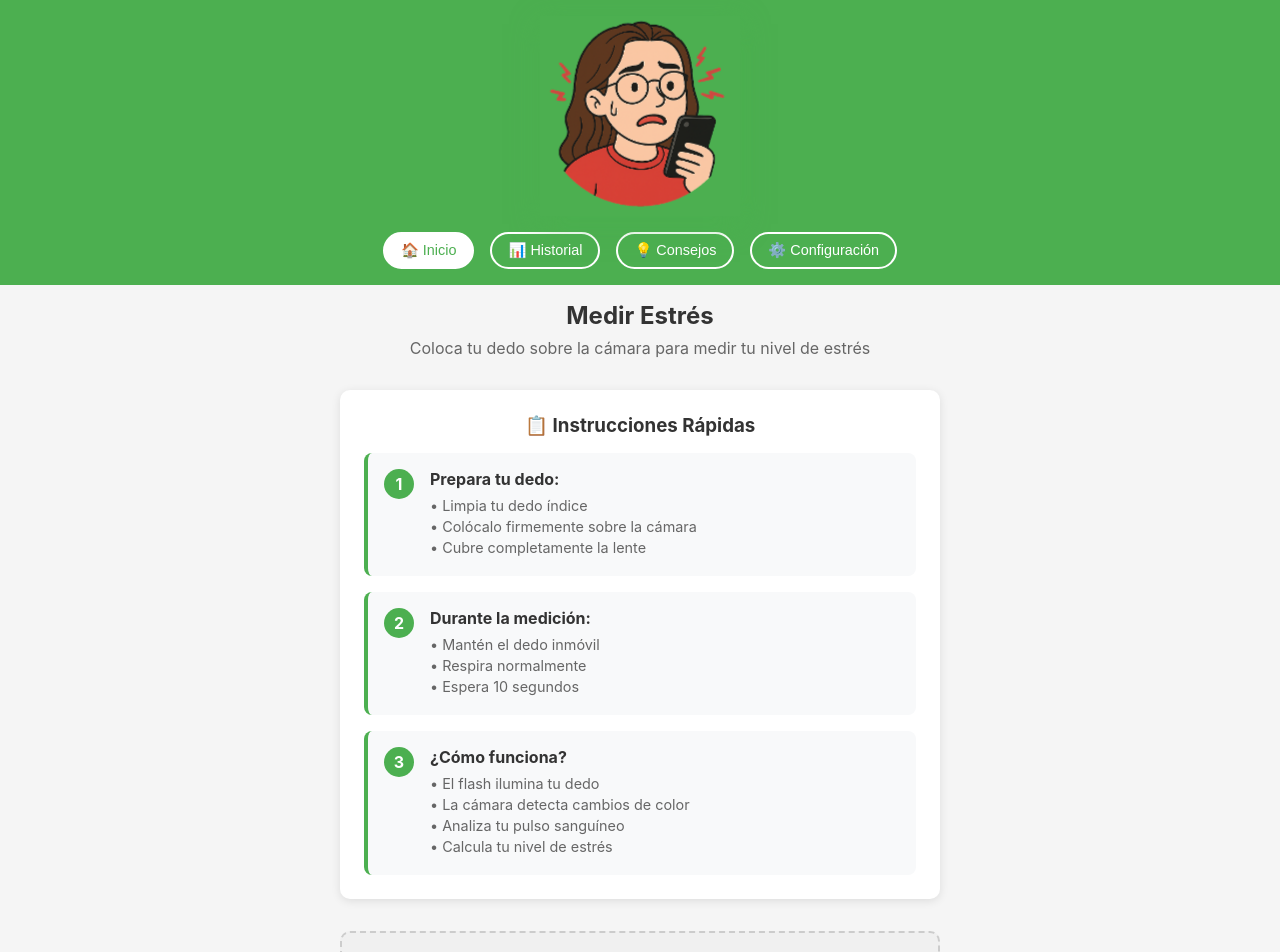
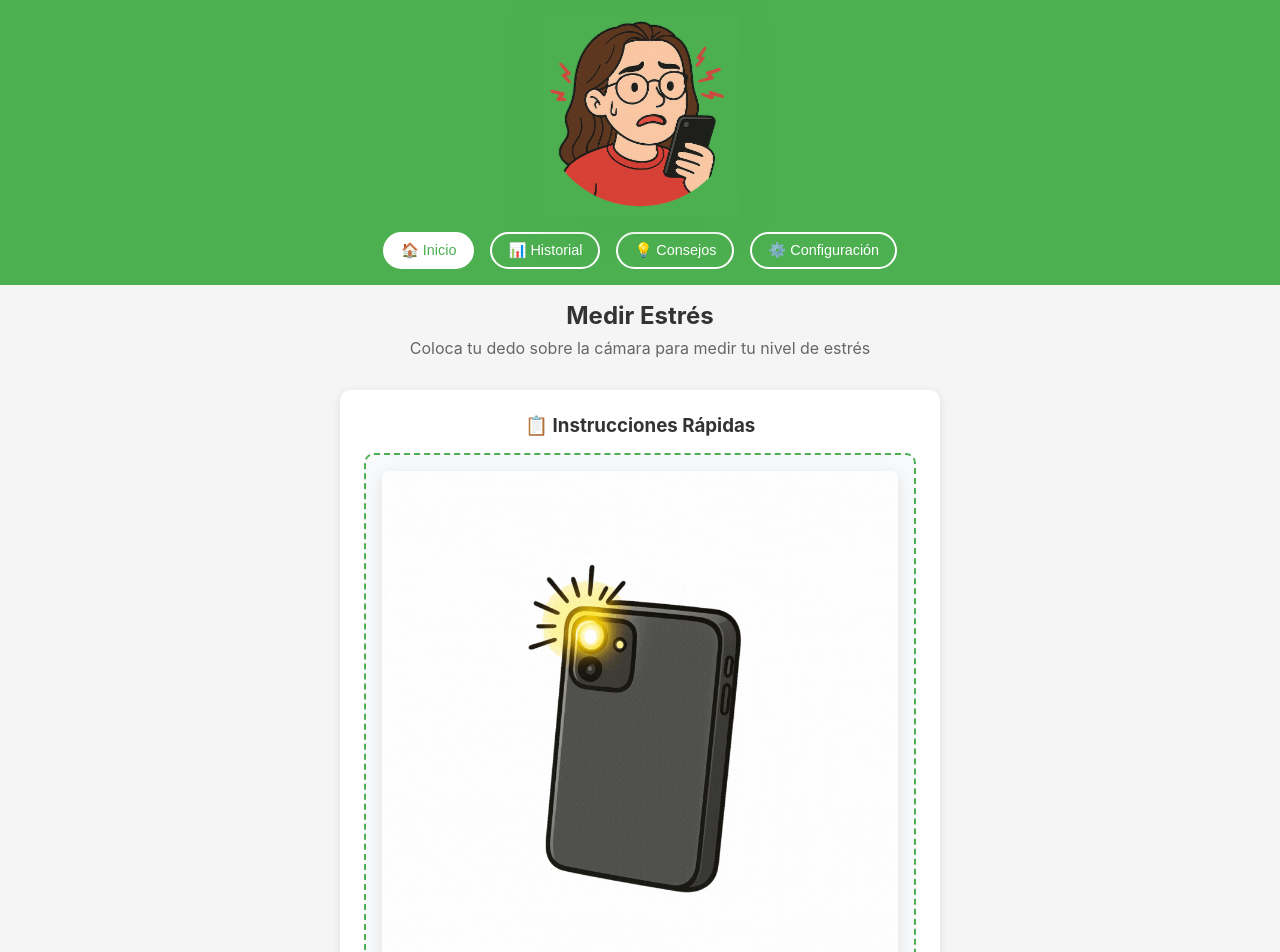
Before and after one commit to jortecs/Medidor-de-estres, a React (Create React App) app: page / in a window 1280 px wide. Shown: the top 952 px of the page. Built offline with nearby package versions, Linux system fonts and the light colour scheme.

Commit message:
Agregado GIF instructivo en las instrucciones

```diff
--- a/src/App.css
+++ b/src/App.css
@@ -165,6 +165,23 @@ body {
   color: #333;
   margin-bottom: 1rem;
   text-align: center;
+}
+
+.instruction-demo {
+  display: flex;
+  justify-content: center;
+  margin-bottom: 1.5rem;
+  padding: 1rem;
+  background-color: #f8f9fa;
+  border-radius: 10px;
+  border: 2px dashed #4CAF50;
+}
+
+.instruction-gif {
+  max-width: 100%;
+  height: auto;
+  border-radius: 8px;
+  box-shadow: 0 4px 15px rgba(0, 0, 0, 0.1);
 }
 
 .instruction-steps {
--- a/src/App.js
+++ b/src/App.js
@@ -1,6 +1,7 @@
 import React, { useState, useEffect, useRef } from 'react';
 import './App.css';
 import stressDetectorLogo from './assets/logo.png';
+import phoneFlashGif from './assets/phoneflash.gif';
 
 const LoadingScreen = () => (
   <div className="loading-container">
@@ -299,6 +300,13 @@ const HomeScreen = () => {
 
       <div className="instructions-container">
         <h3>📋 Instrucciones Rápidas</h3>
+        <div className="instruction-demo">
+          <img
+            src={phoneFlashGif}
+            alt="Demostración del uso del flash"
+            className="instruction-gif"
+          />
+        </div>
         <div className="instruction-steps">
           <div className="instruction-step">
             <span className="step-number">1</span>
```
Also changed, not shown: src/assets/phoneflash.gif (added).
